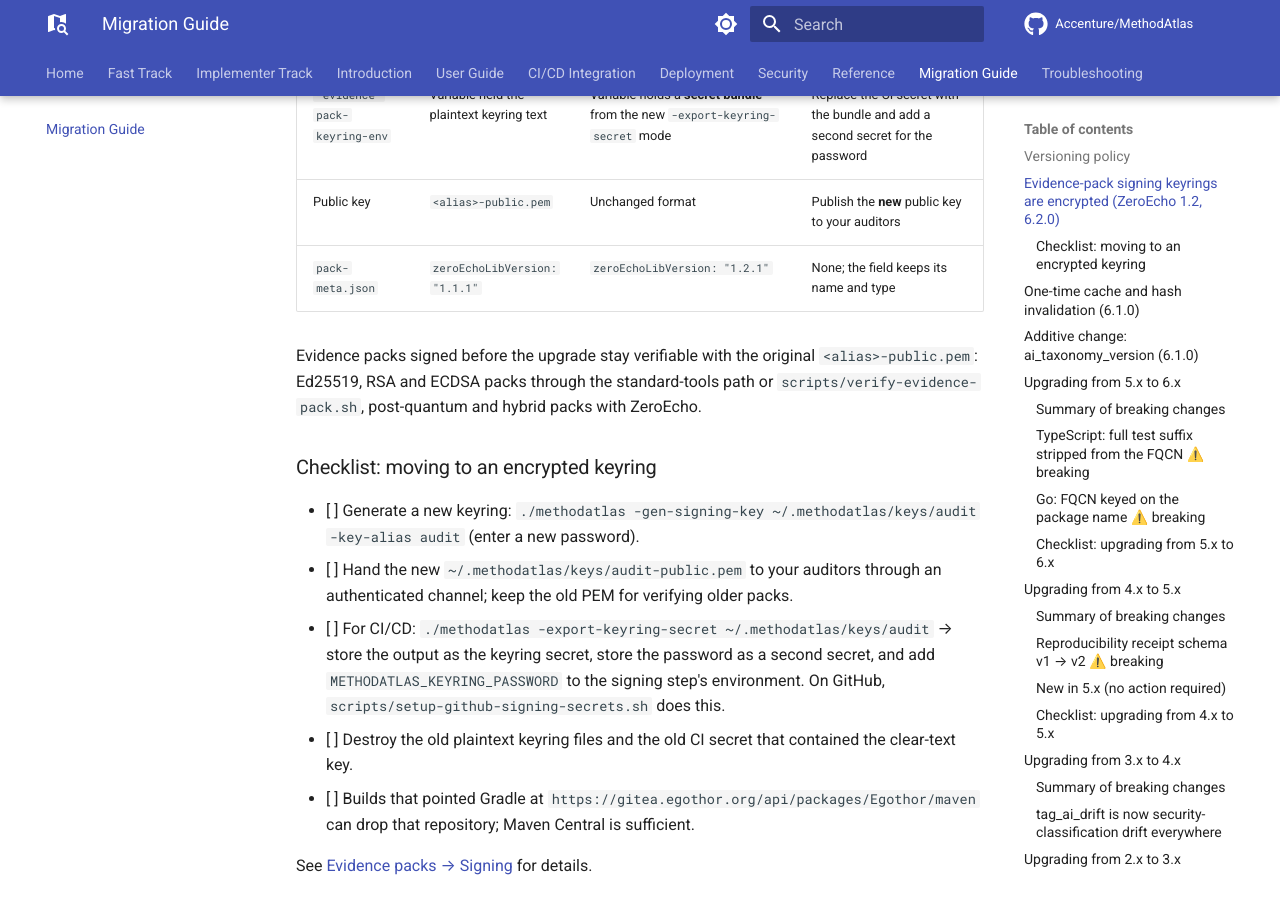
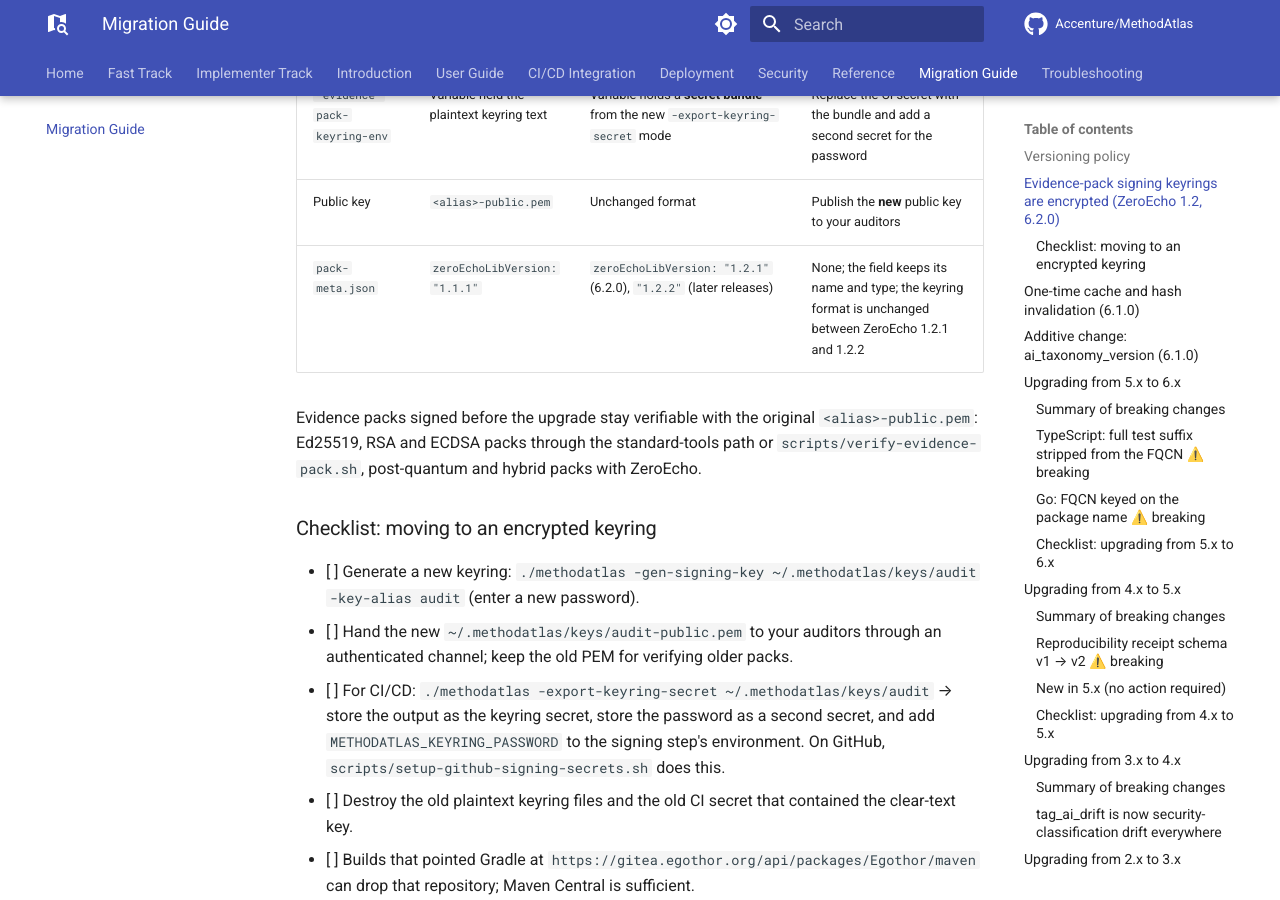
Before and after one commit to Accenture/MethodAtlas, an MkDocs documentation site: the page built from docs/migration.md, in a window 1280 px wide and 900 px high, scrolled down 1828 px. Built offline with MkDocs 1.6.1 and Material for MkDocs 9.7.7, drawn with Linux system fonts in a browser that asks for light colours; comment, search, counter and statistics services are not loaded.

Commit message:
fix(deps): ZeroEcho-lib 1.2.2; patch Guava and org.json CVEs
Dependencies
- ZeroEcho-lib 1.2.1 -> 1.2.2 (Maven Central). Bouncy Castle stays pinned
  at 1.86, matching the dependencyManagement in the ZeroEcho 1.2.2 POM.
  ZEROECHO_LIB_VERSION (written to pack-meta.json as zeroEchoLibVersion)
  is now "1.2.2".

Security
- Guava CVE-2026-102554 (GHSA-xxph-c9ww-hj94), CompactHashMap/
  CompactHashSet/MapMakerInternalMap deserialization allocation DoS:
  - Error Prone 2.36.0 -> 2.52.0 in the nine submodules still on the old
    version (ai, emit, util, detect-secrets, discovery-jvm,
    discovery-python, discovery-typescript, gui, gui-core); 2.52.0 brings
    Guava 33.7.2-jre, as the root module already did.
  - Plugin classpath: force Guava 33.7.2-jre (was 33.6.0-jre via
    plugin transitives; not reported by Dependabot but also affected).
  - gradle/libs.versions.toml: unused guava entry 33.1.0-jre -> 33.7.2-jre
    (the manifest Dependabot tracks for alert #47).
- org.json CVE-2026-59171 (GHSA-ghc9-756g-vrcv), unbounded numeric literal
  DoS: pulled in by OWASP Dependency-Check 12.2.2 (20251224); pinned and
  forced to 20260719 on the buildscript classpath, same pattern as the
  log4j-api override.

Documentation
- README, docs/usage-modes/evidence-packs.md: ZeroEcho 1.2.2.
- docs/migration.md: zeroEchoLibVersion is "1.2.1" in 6.2.0 and "1.2.2"
  in later releases.
- docs/sabsa/ left unchanged; it records the 6.2.0 release state.

Verified locally on JDK 27: ./gradlew build (tests, PMD, SpotBugs, JaCoCo,
PIT); dependency resolution checked for Guava 33.7.2-jre, org.json
20260719 and ZeroEcho-lib 1.2.2. Error Prone 2.52.0 in the submodules is
not exercised on JDK 27 and runs first on the JDK-25 CI path.

```diff
--- a/docs/migration.md
+++ b/docs/migration.md
@@ -38,7 +38,7 @@ Release 6.2.0 moves manifest signing from ZeroEcho-lib 1.1.1 to **1.2.1**, now r
 | `-gen-signing-key` | Wrote a plaintext file anywhere | Creates or extends the encrypted keyring; new `-key-password-file` / `-key-password-env` | Use a dedicated directory such as `~/.methodatlas/keys/` |
 | `-evidence-pack-keyring-env` | Variable held the plaintext keyring text | Variable holds a **secret bundle** from the new `-export-keyring-secret` mode | Replace the CI secret with the bundle and add a second secret for the password |
 | Public key | `<alias>-public.pem` | Unchanged format | Publish the **new** public key to your auditors |
-| `pack-meta.json` | `zeroEchoLibVersion: "1.1.1"` | `zeroEchoLibVersion: "1.2.1"` | None; the field keeps its name and type |
+| `pack-meta.json` | `zeroEchoLibVersion: "1.1.1"` | `zeroEchoLibVersion: "1.2.1"` (6.2.0), `"1.2.2"` (later releases) | None; the field keeps its name and type; the keyring format is unchanged between ZeroEcho 1.2.1 and 1.2.2 |
 
 Evidence packs signed before the upgrade stay verifiable with the original `<alias>-public.pem`: Ed25519, RSA and ECDSA packs through the standard-tools path or `scripts/verify-evidence-pack.sh`, post-quantum and hybrid packs with ZeroEcho.
 
```
Also changed, not shown: README.md (+1 -1 lines), docs/usage-modes/evidence-packs.md (+1 -1 lines), 14 other files.
